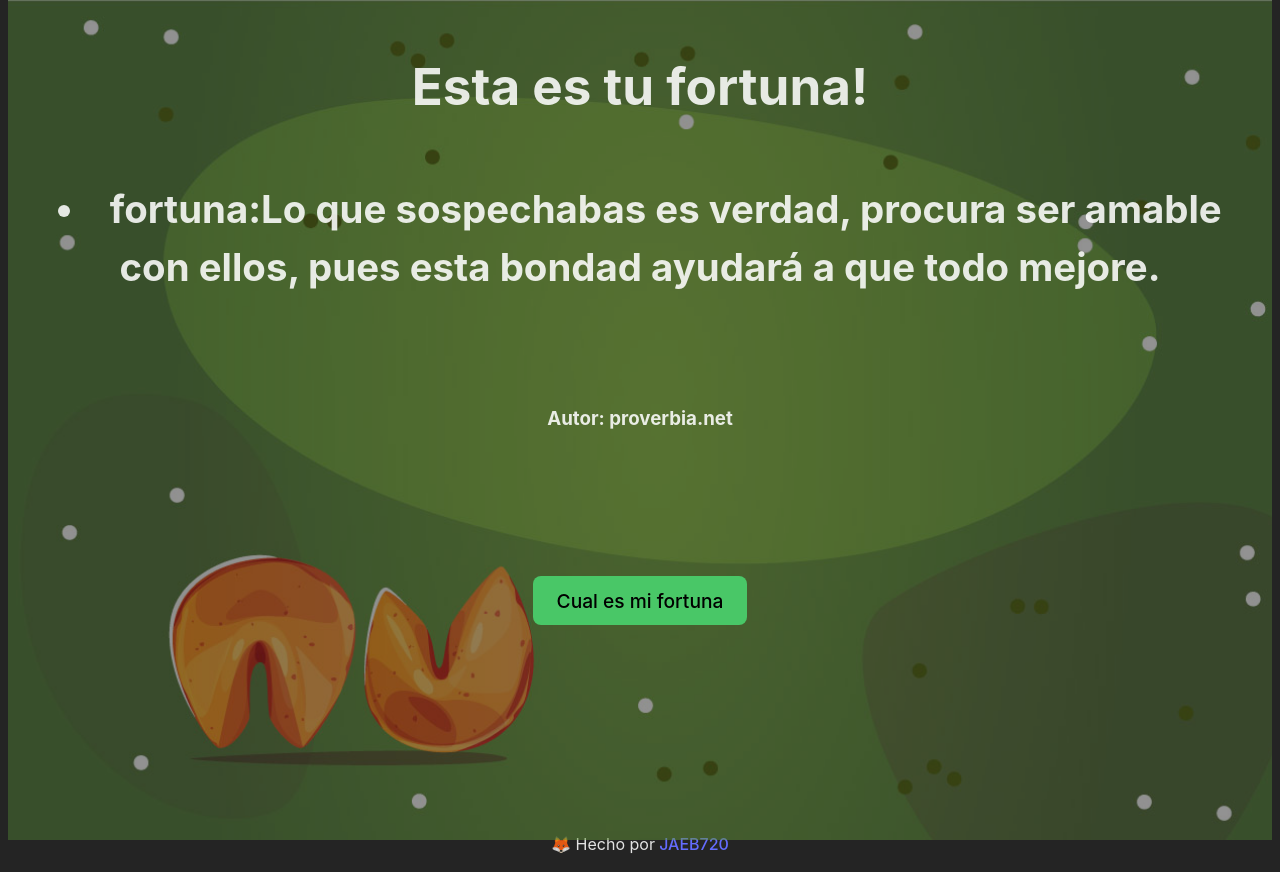
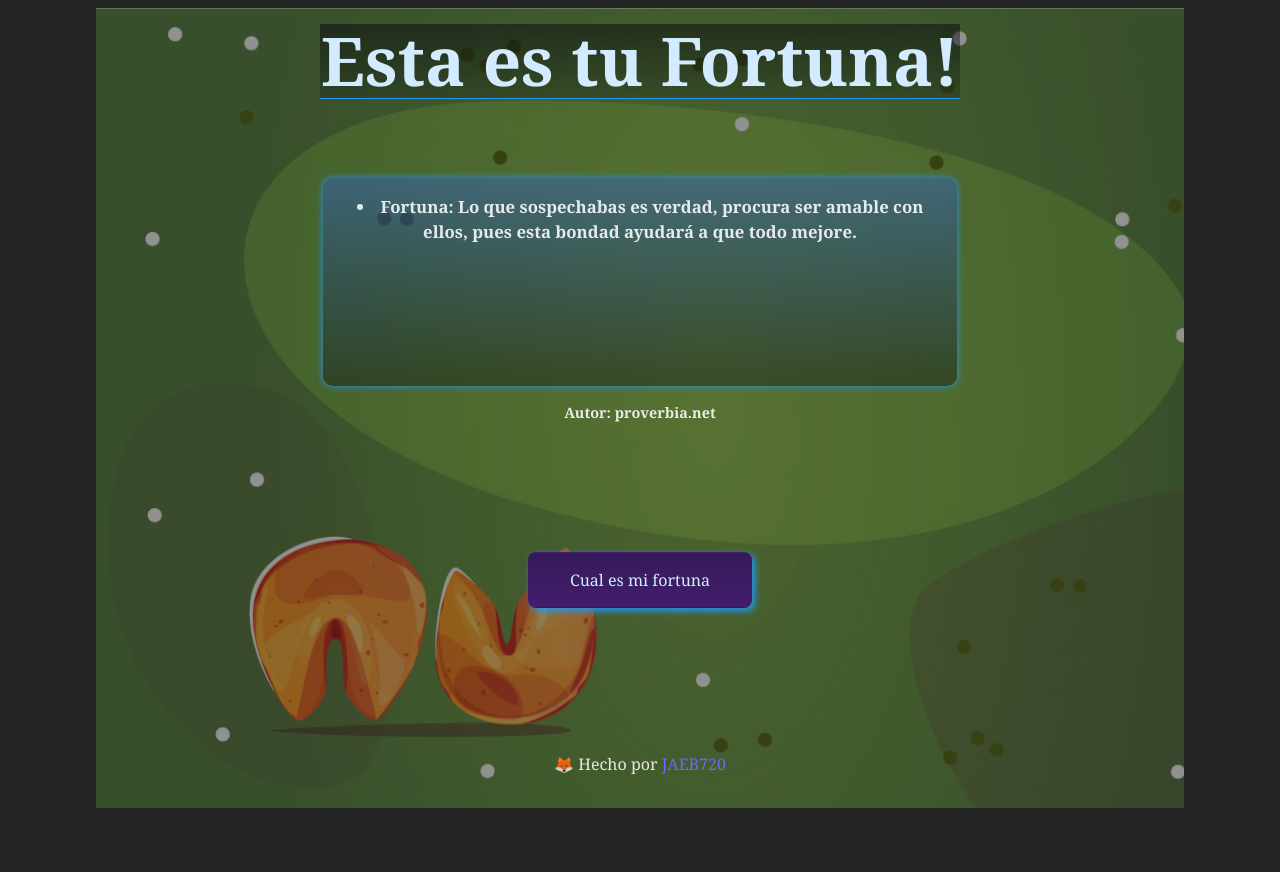
Before and after one commit to JAEB720/GalletaF, a React (Vite) app: page / in a window 1280 px wide. After the commit the page ends 816 px from the top, so only its background shows below. Built offline with nearby package versions, Linux system fonts and the light colour scheme.

Commit message:
version 0.1

```diff
--- a/package.json
+++ b/package.json
@@ -20,7 +20,6 @@
     "eslint": "^8.38.0",
     "eslint-plugin-react": "^7.32.2",
     "eslint-plugin-react-hooks": "^4.6.0",
-    "eslint-plugin-react-refresh": "^0.3.4",
-    "vite": "^4.3.9"
+    "eslint-plugin-react-refresh": "^0.3.4"
   }
 }
--- a/src/App.css
+++ b/src/App.css
@@ -1,3 +1,9 @@
+*{
+  margin: 0;
+  padding: 0;
+  font-family:Cambria, Cochin, Georgia, Times, 'Times New Roman', serif;
+}
+
 .App {
   position: relative;
 }
@@ -15,13 +21,16 @@
 .fondo {
   position: absolute;
  opacity: 50%;
-  top: -1rem;
+  top: -0.5rem;
   left: 0;
   width: 100%;
-  height: 100%;
-  z-index: 0;
+  height: 100vh;
+  /* z-index: 0; */
 }
 .Galleta-Fortuna{
+  display: flex;
+  flex-direction: column;
+  align-items: center;
   height:60vh;
   position: relative;
   text-align: center;
@@ -30,3 +39,209 @@
   margin: 2rem;
   /* background-color: black; */
 }
+
+
+a {
+  /* font-weight: 500; */
+  color: #646cff;
+  text-decoration: inherit;
+}
+a:hover {
+  color: #535bf2;
+}
+
+body {
+
+  place-items: center;
+  text-align:  center;
+  }
+
+  .texto {
+    text-align: center;
+    line-height: 1.5;
+    margin: 0;
+    padding: 1rem;
+
+    font-weight: 400;
+  }
+
+h1 {
+  width: 40rem;
+
+  font-size: 4.2em;
+  line-height: 1.1;
+  color:#d2ebff;
+  /* margin-left: 25.5rem; */
+  background: linear-gradient(rgba(5, 7, 12, 0.51), rgba(5, 7, 12, 0.20));
+  box-shadow: #2196f3 0px 1px 0px 0px ;
+}
+
+h2{
+  width: 100%;
+}
+
+
+button {
+  font-size: 0.9em;
+  /* font-family:Cambria, Cochin, Georgia, Times, 'Times New Roman', serif; */
+  width: 14rem;
+  height: 3.5rem;
+  background: linear-gradient(rgba(5, 7, 12, 0.51), rgba(5, 7, 12, 0.40));
+    /* padding: 1rem; */
+    margin: 0.5rem;
+    margin-top: 1rem;
+    border-radius: 10px;
+    border: none;
+    /* transform: skew(0deg, 0deg); */
+    /* transition: 0.2s; */
+    /* color: #ffffff; */
+     color: rgb(206, 239, 255);
+    box-shadow: #2196f3 3px 3px 7px;
+
+}
+
+button:hover {
+  color: #f4fafc;
+  background: #2196f3;
+  box-shadow:  2px 2px 10px rgb(0, 103, 193);
+  transition: 0.2s;
+}
+
+li {
+
+  /* background-color: #535bf2; */
+  text-align: center;
+
+  font-size: 1.1rem;
+  /* padding-left: 9rem;
+  padding-right: 9rem; */
+  /* margin: 0.5rem; */
+  padding: 1.5rem;
+  height: 7rem;
+
+  padding-top: 2.5rem;
+}
+
+.paperCookie{
+ background-color: #49c767;
+ margin-left: 15rem;
+ margin-right: 15rem;
+ margin-top: 5rem;
+height: 11rem;
+border-radius: 10px;
+background: linear-gradient(rgba(38, 98, 250, 0.35), rgba(5, 7, 12, 0.35));
+box-shadow: #2196f3 0px 0px 7px ;
+
+}
+.author{
+  position:relative;
+  margin-top: -4rem;
+  /* margin-left: 39.5rem; */
+  /* background-color: #2196f3; */
+
+}
+
+/* scroll */
+/* Estilizar la barra de desplazamiento */
+::-webkit-scrollbar {
+  width:1px; /* Ancho de la barra de desplazamiento */
+}
+
+/* Estilizar el track  */
+::-webkit-scrollbar-track {
+  background-color: #3a8ee8;
+}
+
+/* Estilizar el thumb  */
+::-webkit-scrollbar-thumb {
+  background-color: #8999ac;
+  border-radius: 6px;
+}
+
+/* Cambiar el color del thumb  */
+::-webkit-scrollbar-thumb:hover {
+  background-color: #00cff3;
+}
+
+
+
+@media (max-width: 768px) {
+  body {
+
+    place-items: center;
+    text-align:  center;
+    }
+
+  h1 {
+    width: 20rem;
+    font-size: 2rem;
+    line-height: 1.1;
+
+  }
+
+
+
+  }
+  h3{
+    /* background-color: #6ae20e; */
+    position: relative;
+    width: 100%;
+
+    bottom: 0;
+    /* margin: 0.9rem ; */
+    padding-top: 1rem;
+    left: 50%;
+    transform: translateX(-50%);
+    font-size: 0.9rem;
+
+
+  }
+
+  button {
+    border-radius: 8px;
+    border: 1px solid transparent;
+    padding: 0.6em 1.2em;
+    font-size: 1em;
+    font-weight: 500;
+    font-family: inherit;
+    background-color: #6a2dab;
+    cursor: pointer;
+    transition: border-color 0.25s;
+  }
+
+
+  li {
+    font-size: 0.7em;
+    /* background-color: #535bf2; */
+    padding-top: 1rem;
+    /* overflow: hidden; */
+
+    margin: 0.1rem;
+    height: 10rem;
+    overflow: auto;
+
+
+  }
+
+
+.Galleta-Fortuna{
+
+  position: relative;
+  text-align: center;
+  padding-top: 0.5rem;
+  padding-bottom: 1rem;
+  margin: 1rem;
+  /* background-color: black; */
+}
+
+.paperCookie{
+  background-color: #49c767;
+  margin-left: 20%;
+  margin-right:20%;
+  margin-top: 5rem;
+ height: 13rem;
+ border-radius: 10px;
+ background: linear-gradient(rgba(38, 98, 250, 0.35), rgba(5, 7, 12, 0.35));
+ box-shadow: #2196f3 0px 0px 7px ;
+
+ }
--- a/src/componentes/GalletaFortuna.jsx
+++ b/src/componentes/GalletaFortuna.jsx
@@ -4,10 +4,14 @@ const GalletaFortuna = ({FortunaData}) => {
 
     return(
         <div className="Galleta-Fortuna">
-        <h1>Esta es tu fortuna!</h1>
-        <h2> <li>
-            <i className="GALLETA"> </i>
-            fortuna:{FortunaData.phrase}</li>
+        <h1>Esta es tu Fortuna!</h1>
+        <h2>
+            <div className="paperCookie">
+
+                <li>
+            <i className="GALLETA"></i>
+            Fortuna: {FortunaData.phrase}</li>
+            </div>
             </h2>
             <h3> Autor: {FortunaData.author}</h3>
 
--- a/src/index.css
+++ b/src/index.css
@@ -13,128 +13,3 @@
   -moz-osx-font-smoothing: grayscale;
   -webkit-text-size-adjust: 100%;
 }
-
-a {
-  font-weight: 500;
-  color: #646cff;
-  text-decoration: inherit;
-}
-a:hover {
-  color: #535bf2;
-}
-
-body {
-
-  place-items: center;
-  text-align:  center;
-  }
-
-  .texto {
-    text-align: center;
-    line-height: 1.5;
-    margin: 0;
-    padding: 1rem;
-
-    font-weight: 400;
-  }
-
-h1 {
-  font-size: 3.2em;
-  line-height: 1.1;
-}
-h3{
-  /* background-color: #6ae20e; */
-  margin: 1.5rem ;
-  padding-top: 8rem;
-
-}
-
-button {
-  border-radius: 8px;
-  border: 1px solid transparent;
-  padding: 0.6em 1.2em;
-  font-size: 1.2em;
-  font-weight: 500;
-  font-family: inherit;
-  background-color: #49c767;
-  cursor: pointer;
-  transition: border-color 0.25s;
-
-}
-
-
-li {
-  /* background-color: #535bf2; */
-  text-align: center;
-  font-size: 2.4rem;
-  padding-top: 2rem;
-  margin: 2rem;
-  height: 2vh;
-
-  padding-bottom: 3rem;
-}
-
-
-
-@media (max-width: 768px) {
-  body {
-
-    place-items: center;
-    text-align:  center;
-    }
-
-  h1 {
-    font-size: 1.5rem;
-    line-height: 1.1;
-
-  }
-  h3{
-    /* background-color: #6ae20e; */
-    position: absolute;
-    width: 100%;
-
-    bottom: 0;
-    margin: 0.5rem ;
-    padding-top: 2rem;
-    left: 50%;
-    transform: translateX(-50%);
-    font-size: 1.1rem;
-
-
-  }
-
-  button {
-    border-radius: 8px;
-    border: 1px solid transparent;
-    padding: 0.6em 1.2em;
-    font-size: 1em;
-    font-weight: 500;
-    font-family: inherit;
-    background-color: #6a2dab;
-    cursor: pointer;
-    transition: border-color 0.25s;
-  }
-
-
-  li {
-    font-size: 1.5rem;
-    /* background-color: #535bf2; */
-    padding-top: 1rem;
-    /* overflow: hidden; */
-
-    margin: 1rem;
-    height: 2vh;
-
-
-  }
-}
-
-.Galleta-Fortuna{
-  height:65vh;
-  position: relative;
-  text-align: center;
-  padding-top: 0.5rem;
-  padding-bottom: 1rem;
-  margin: 1rem;
-  /* background-color: black; */
-}
```
Also changed, not shown: 1 other file (tests, documents, lock files or other folders).
